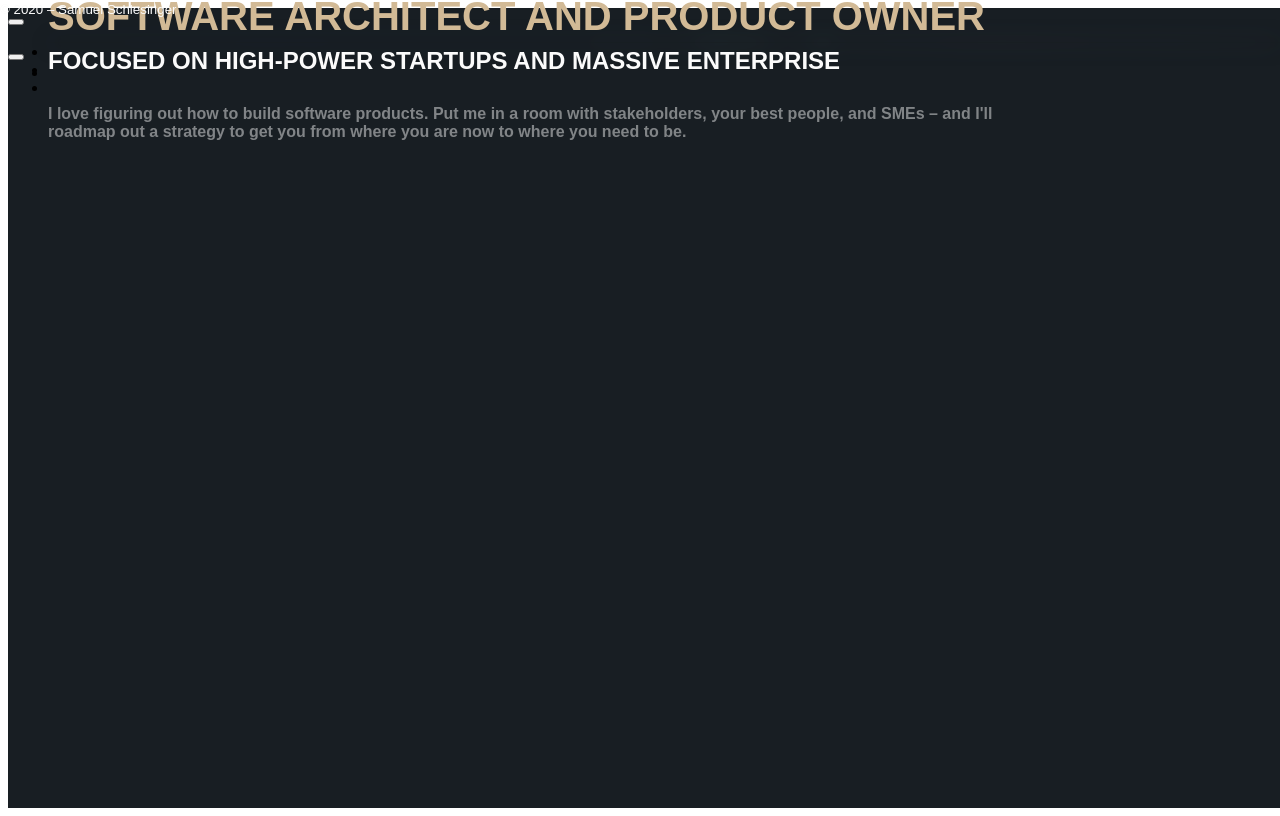
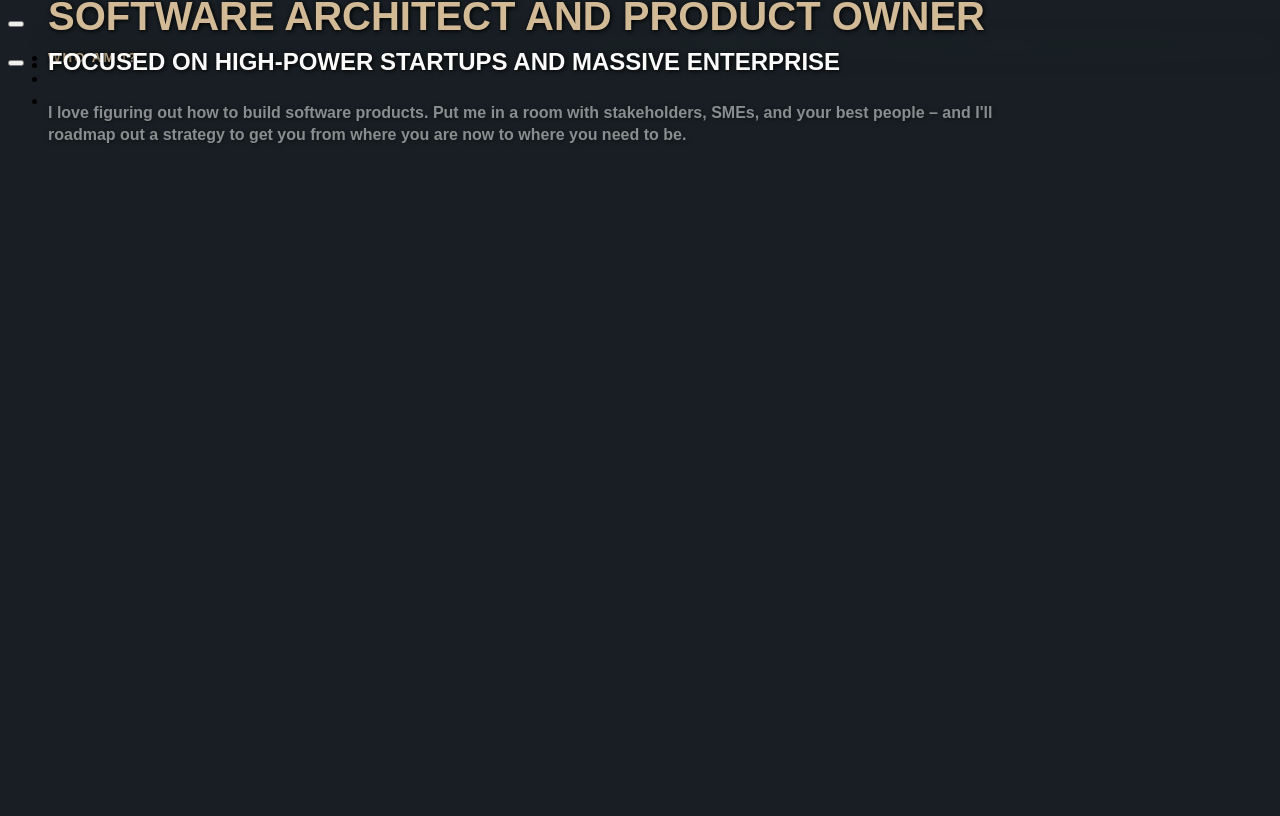
Before and after one commit to SamuelMS/portfolio, a Gatsby site: page /page-2 in a window 1280 px wide. Built offline with nearby package versions, Linux system fonts and the light colour scheme; Gatsby itself is replaced by a stand-in of ours.

Commit message:
Minor style tweaks.

```diff
--- a/package.json
+++ b/package.json
@@ -24,7 +24,10 @@
     "react-transition-group": "4.3.0",
     "react-typist": "2.0.5",
     "react-scroll": "1.7.16",
-    "react-responsive-carousel": "3.1.51"
+    "react-responsive-carousel": "3.1.51",
+    "@fortawesome/fontawesome-svg-core": "1.2.27",
+    "@fortawesome/free-solid-svg-icons": "5.12.1",
+    "@fortawesome/react-fontawesome": "0.1.8"
   },
   "devDependencies": {
     "prettier": "1.19.1"
--- a/src/components/layout.js
+++ b/src/components/layout.js
@@ -13,6 +13,7 @@ import './theme.scss';
 import './layout.scss';
 
 import React, { useState } from 'react';
+import { FontAwesomeIcon } from '@fortawesome/react-fontawesome';
 
 const Layout = () => {
     const [fadeIn] = useState(true);
@@ -23,26 +24,38 @@ const Layout = () => {
             <div className="portfolio-container no-user-select">
                 <Carousel className="full-size" axis="vertical" showThumbs={false} showArrows={false} showIndicators={false} useKeyboardArrows={true} showStatus={false}>
                     <div className="full-size">
-                        <CSSTransition classNames="portfolio" in={fadeIn} appear={true} timeout={2500}>
+                        <CSSTransition classNames="portfolio" in={fadeIn} appear={true} timeout={1500}>
                             <div className="full-size position-relative">
                                 <div className="full-size intro-background position-absolute position-left position-top" />
                                 <div className="row no-margins center-xs middle-xs full-size intro-container position-relative">
                                     <div className="position-relative intro-content">
                                         <div className="position-absolute position-left position-top">
                                             <CSSTransition classNames="header-main" in={shiftHeaders} timeout={700}>
-                                                <Typist startDelay={2500} avgTypingDelay={30} stdTypingDelay={5} cursor={{ show: false }} onTypingDone={() => setShiftHeaders(true)}>
-                                                    <h1 className="no-margins text-size-2 text-color-accent text-align-left">SOFTWARE ARCHITECT AND PRODUCT OWNER</h1>
+                                                <Typist startDelay={1200} avgTypingDelay={30} stdTypingDelay={5} cursor={{ show: false }} onTypingDone={() => setShiftHeaders(true)}>
+                                                    <h1 className="no-margins text-size-2 text-color-accent text-align-left portfolio-text-shadow">SOFTWARE ARCHITECT AND PRODUCT OWNER</h1>
                                                 </Typist>
                                             </CSSTransition>
                                         </div>
                                         <h1 className="no-margins text-size-2 text-color-accent no-height hidden">SOFTWARE ARCHITECT AND PRODUCT OWNER</h1>
                                         <CSSTransition classNames="header-secondary" in={shiftHeaders} timeout={800}>
-                                            <h2 className="no-margins text-color-light top-spacer-small header-secondary-enter">FOCUSED ON HIGH-POWER STARTUPS AND MASSIVE ENTERPRISE</h2>
+                                            <h2 className="no-margins text-color-light top-spacer-small portfolio-text-shadow header-secondary-enter">FOCUSED ON HIGH-POWER STARTUPS AND MASSIVE ENTERPRISE</h2>
                                         </CSSTransition>
                                         <CSSTransition classNames="header-content" in={shiftHeaders} timeout={1800}>
-                                            <p className="text-color-light text-weight-bold top-spacer-large header-content-enter">I love figuring out how to build software products. Put me in a room with stakeholders, your best people, and SMEs – and I'll roadmap out a strategy to get you from where you are now to where you need to be.</p>
+                                            <p className="text-color-light text-weight-bold top-spacer-large portfolio-text-shadow header-content-enter">I love figuring out how to build software products. Put me in a room with stakeholders, SMEs, and your best people – and I'll roadmap out a strategy to get you from where you are now to where you need to be.</p>
                                         </CSSTransition>
                                     </div>
+                                </div>
+                                <div className="row no-margins center-xs bottom-xs full-size position-absolute position-bottom position-left">
+                                    <CSSTransition classNames="next-slide-indicator" in={shiftHeaders} timeout={2750}>
+                                        <div className="text-color-accent next-slide-indicator-enter">
+                                            <div className="row no-margins center-xs">
+                                                <small className="text-color-accent text-weight-bold next-slide-indicator-label portfolio-text-shadow">WHO AM I?</small>
+                                            </div>
+                                            <div className="row no-margins center-xs">
+                                                <FontAwesomeIcon className="next-slide-indicator-icon" icon="caret-down" size="2x" fixedWidth />
+                                            </div>
+                                        </div>
+                                    </CSSTransition>
                                 </div>
                             </div>
                         </CSSTransition>
@@ -51,9 +64,6 @@ const Layout = () => {
                     <div className="full-size"></div>
                     <div className="full-size"></div>
                 </Carousel>
-                <footer className="row no-margins full-size bottom-xs center-xs full-size position-absolute position-left position-top no-pointer-events text-color-light">
-                    <small className="bottom-spacer-small">© {new Date().getFullYear()} – Samuel Schlesinger</small>
-                </footer>
             </div>
         </>
     );
--- a/src/components/layout.scss
+++ b/src/components/layout.scss
@@ -1,5 +1,8 @@
 body {
   font-family: 'Raleway', sans-serif;
+  font-size: 16px;
+  line-height: 1.35rem;
+  background-color: #181e23;
 }
 
 h1, h2, h3, h4, h5, h6, p {
@@ -179,7 +182,10 @@ h1, h2, h3, h4, h5, h6, p {
 .portfolio-container {
   width: 100vw;
   height: 100vh;
-  background-color: #181e23;
+}
+
+.portfolio-text-shadow {
+  text-shadow: 1px 1px 5px black;
 }
 
 .intro-background {
@@ -195,7 +201,7 @@ h1, h2, h3, h4, h5, h6, p {
   background-size: cover;
   left: 0;
   top: 0;
-  filter: blur(10px);
+  filter: blur(12px);
 }
 
 .intro-background::after {
@@ -216,7 +222,16 @@ h1, h2, h3, h4, h5, h6, p {
   max-width: 950px;
 }
 
+.next-slide-indicator-icon {
+  margin-top: -5px;
+}
+
+.next-slide-indicator-label {
+  letter-spacing: 2px;
+}
+
 /* Animations */
+
 .portfolio-appear,
 .header-secondary-enter,
 .header-content-enter {
@@ -224,7 +239,7 @@ h1, h2, h3, h4, h5, h6, p {
 }
 .portfolio-appear-active {
   opacity: 1;
-  transition: opacity 2s 0.5s;
+  transition: opacity 1s 0.5s;
 }
 
 .header-main-enter {
@@ -234,7 +249,7 @@ h1, h2, h3, h4, h5, h6, p {
 .header-main-enter-active,
 .header-main-enter-done {
   position: relative;
-  bottom: 3rem;
+  bottom: 2.5rem;
   transition: bottom 0.5s 0.2s ease-in-out;
 }
 
@@ -249,7 +264,19 @@ h1, h2, h3, h4, h5, h6, p {
   transition: opacity 1s 0.8s;
 }
 
+.next-slide-indicator-enter {
+  opacity: 0;
+  margin-bottom: 0;
+}
+.next-slide-indicator-enter-active,
+.next-slide-indicator-enter-done {
+  opacity: 1;
+  margin-bottom: 30px;
+  transition: opacity 0.5s 2s, margin-bottom 0.75s 2s ease-out;
+}
+
 /* Overrides */
+
 .carousel,
 .slider-wrapper,
 .slide {
--- a/src/pages/index.js
+++ b/src/pages/index.js
@@ -4,11 +4,16 @@ import 'normalize.css/normalize.css';
 import 'flexboxgrid2/flexboxgrid2.min.css';
 import 'react-responsive-carousel/lib/styles/carousel.min.css';
 
+import { library } from '@fortawesome/fontawesome-svg-core'
+import { fas } from '@fortawesome/free-solid-svg-icons'
+
 import '../components/fonts.scss';
 
 import SEO from '../components/seo';
 import Layout from '../components/layout';
 
+
+library.add(fas);
 
 const IndexPage = () => (
     <>
```
Also changed, not shown: 1 other file.
